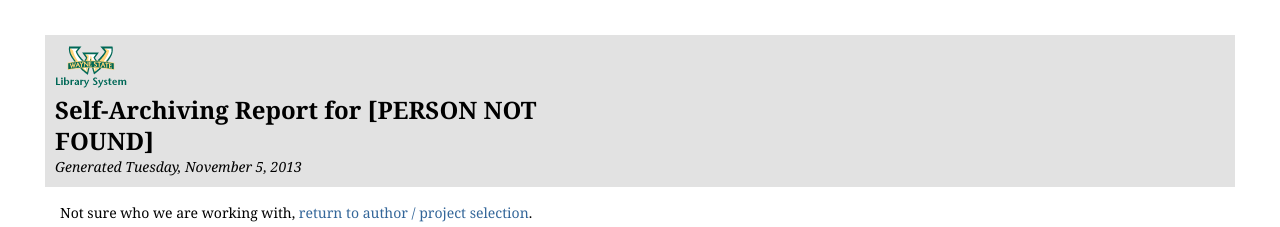
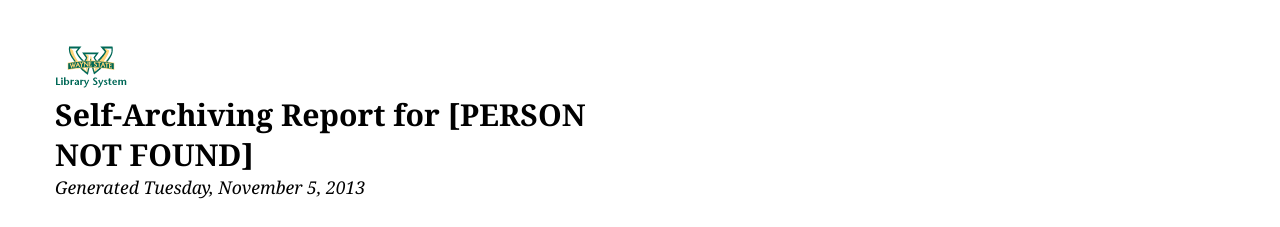
Before and after one commit to WSULib/CVreviewTool, a PHP site: page /CVreviewTool_dev/report_output.php in a window 1280 px wide. Shown: the top 227 px of the page. Run offline with PHP 8.4, Linux system fonts and the light colour scheme; data that the repository does not hold is empty; a stand-in replaces the project's code that opens the database connection; some libraries are stand-ins or nearby versions.

Commit message:
small improvements

```diff
--- a/css/CVreviewTool.css
+++ b/css/CVreviewTool.css
@@ -7,6 +7,7 @@ body {
 	width:1190px;
 	float:center;
 	margin:auto;
+	margin-bottom:20px;
 	background-color:rgba(140,140,140,.6);
 	padding:15px;
 	margin-top:20px;
@@ -77,6 +78,10 @@ form { display: inline; }
 	padding-left:1.5em;
 }
 
+.externalHeaderFooter {
+	border-radius:7px;
+}
+
 #footer {
 	background-color: rgba(226,226,226,1);
 	padding: 10px;
@@ -94,7 +99,10 @@ form { display: inline; }
 #header {
 	background-color:rgba(226,226,226,1);
 	padding:10px;
-	/*margin-bottom:2px;*/
+}
+
+#header.externalHeaderFooter, #footer.externalHeaderFooter {
+	background-color:white;
 }
 
 .inline-list {
--- a/generate_report.php
+++ b/generate_report.php
@@ -18,7 +18,7 @@ $author_name_pdf_safe = str_replace(" ", "_", $author_name);
 include('inc/footer.php');
 
 // write pdf report
-$cmd_string = "./wkhtmltopdf-amd64 http://localhost/CVreviewTool/report_output.php?author_id=$author_id ./pdfs/$author_name_pdf_safe.pdf";
+$cmd_string = "./wkhtmltopdf-amd64 http://localhost/CVreviewTool_dev/report_output.php?author_id=$author_id ./pdfs/$author_name_pdf_safe.pdf";
 exec($cmd_string);
 
 ?>
--- /dev/null
+++ b/inc/report_footer.php
@@ -0,0 +1,7 @@
+<!--include navigation links to author selection, citation creation, report -->
+
+	<div id="footer" class="externalHeaderFooter">
+		<a id="sherp_logo" href="http://www.sherpa.ac.uk/romeo.php"><img src="http://www.sherpa.ac.uk/images/romeotiny.gif" height="40" alt="SHERPA/RoMEO Database" border="0"></a>
+	</div>
+</body>
+</html>
--- a/php/CVreviewTool_functions.php
+++ b/php/CVreviewTool_functions.php
@@ -2,7 +2,7 @@
 
 // generate citations for internal / management report
 // includes CRUD and restrictions on
-function genManageReportCitations($author_id, $context, $CVreviewTool_dbconnect){
+function genInternalReportCitations($author_id, $context, $CVreviewTool_dbconnect){
 	$query = "SELECT id, citation, postprint_restrictions, preprint_restrictions, report_choice, jtitle, issn FROM citations WHERE (person_id = '$author_id' AND report_choice = '$context')";
 	$result = $CVreviewTool_dbconnect->query($query) or die($CVreviewTool_dbconnect->error.__LINE__);
 	if($result->num_rows > 0) {
--- a/report_header.php
+++ b/report_header.php
@@ -22,7 +22,10 @@ require_once('php/CVreviewTool_functions.php');
 		}
 		body {
 			background-color:white;
+			font-size:1.1em;
+			/*width:auto;*/
 		}
+
 	</style>
 </head>
 
@@ -38,7 +41,7 @@ else {
 ?>
 
 <body>
-	<div id="header">
+	<div id="header" class="externalHeaderFooter">
 		<div class="container row">
 			<div class="half">
 				<img src="images/library_system_w_v2.png"/>
--- a/report_output.php
+++ b/report_output.php
@@ -77,6 +77,6 @@ else { ?>
 <?php }
 
 //footer
-include('inc/footer.php');
+include('inc/report_footer.php');
 
 ?>
```
Also changed, not shown: report.php (+4 -4 lines).
